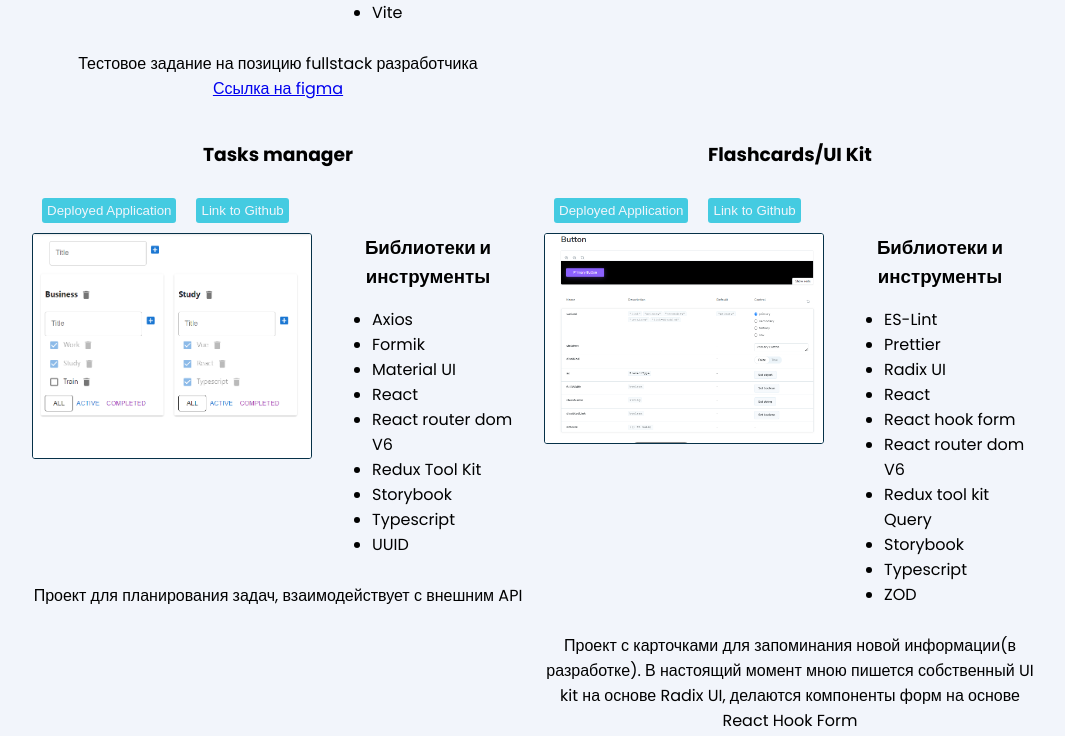
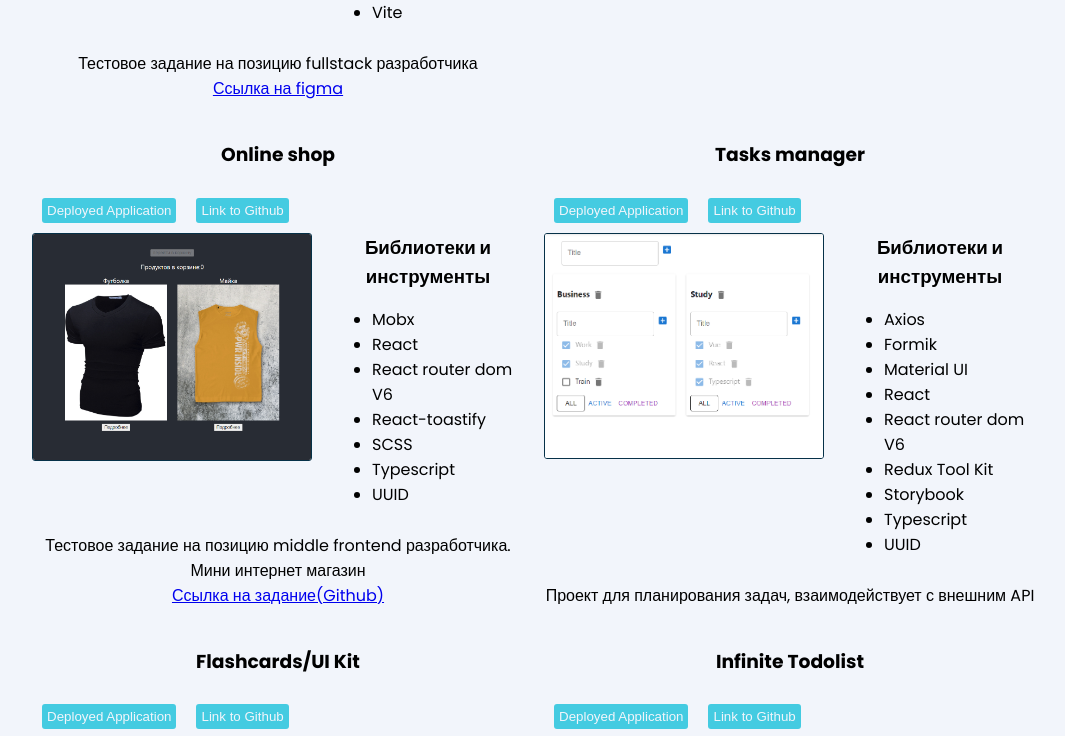
Before and after one commit to Vlad06091992/Portfolio, a React (Create React App) app: page / in a window 1280 px wide. Shown: the part 1544-2280 px from the top of the page, without its empty margins (106-1171 px from the left). Built offline with nearby package versions, Linux system fonts and the light colour scheme.

Commit message:
feat: added new project in portfolio(online-shop)

```diff
--- a/src/components/Project/Project.js
+++ b/src/components/Project/Project.js
@@ -42,6 +42,7 @@ export const Project = (props) => {
 
             <div className={styles.description}>{props.description}</div>
             {props.figma &&    <a target={"_blank"} href={props.figma}>Ссылка на figma</a>}
+            {props.linkToTask &&    <a target={"_blank"} href={props.linkToTask}>Ссылка на задание(Github)</a>}
         </div>
 
     )
--- a/src/components/Projects/Projects.js
+++ b/src/components/Projects/Projects.js
@@ -5,6 +5,7 @@ import {Title} from "../../common/components/Title/Title";
 import todolist from '../../assets/projects/todolist.png'
 import todolistTest from '../../assets/projects/todolist-test.png'
 import onlineShop from '../../assets/projects/online-shop.png'
+import onlineShopTwo from '../../assets/projects/online-shop-2.png'
 import gitHunt from '../../assets/projects/git-hunt.png'
 import bloggers from '../../assets/projects/bloggers.png'
 import inventory from '../../assets/projects/inventory.png'
@@ -32,6 +33,16 @@ let projectsProps = [
         linkToDeploy: 'https://git-hunt-phi.vercel.app',
         description: "Проект для поиска пользователей на Github",
         technologies: ["Typescript", "Vue 3 composition API", "Pinia", "Vite", "Axios", "Element-plus", "SCSS"],
+
+    },
+    {
+        title: "Online shop",
+        image: onlineShopTwo,
+        linkToTask: "https://github.com/ITCase/react-test-task/tree/middle",
+        linkFrontend: 'https://github.com/Vlad06091992/ITCase_test_task_react',
+        linkToDeploy: 'https://it-case-test-task-react.vercel.app',
+        description: "Тестовое задание на позицию middle frontend разработчика. Мини интернет магазин",
+        technologies: ["Typescript", "React", "Mobx", "React router dom V6",'UUID',"React-toastify","SCSS"],
 
     },
     {
```
Also changed, not shown: src/assets/projects/online-shop-2.png (added).
